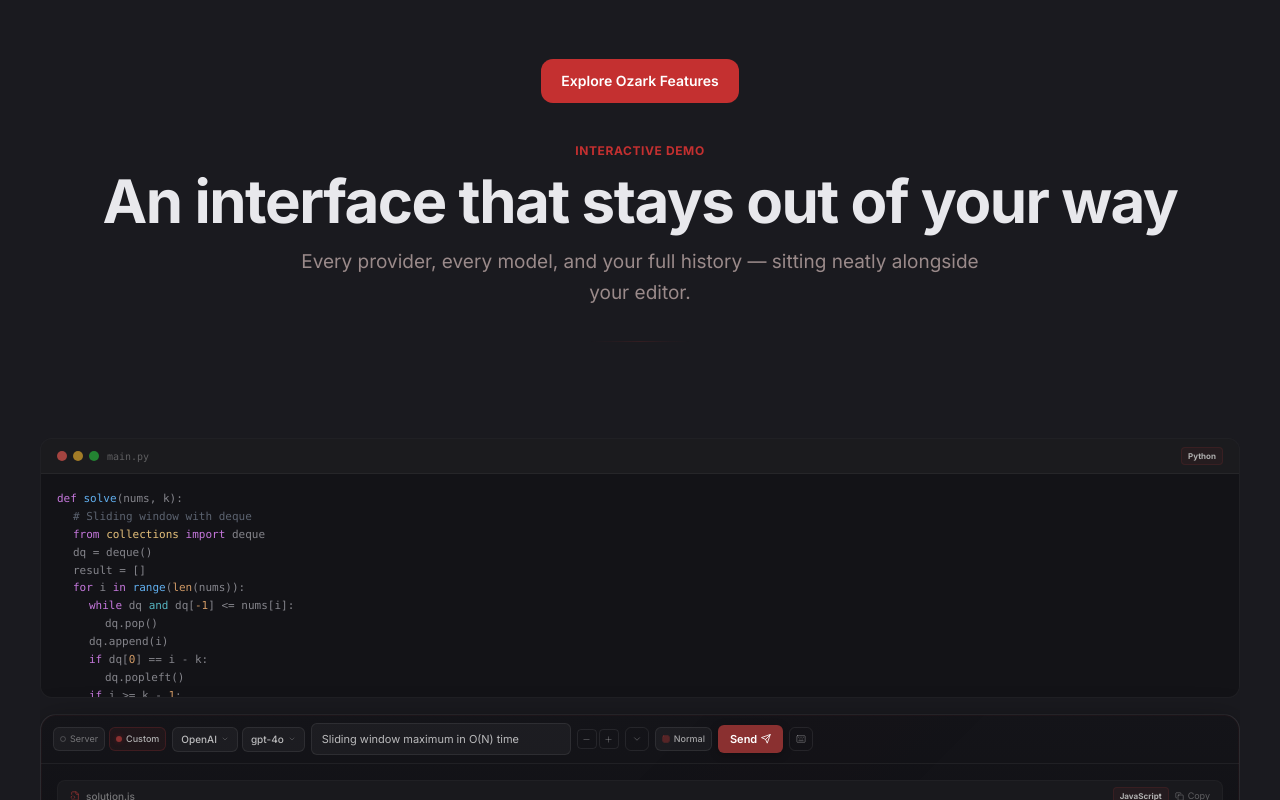
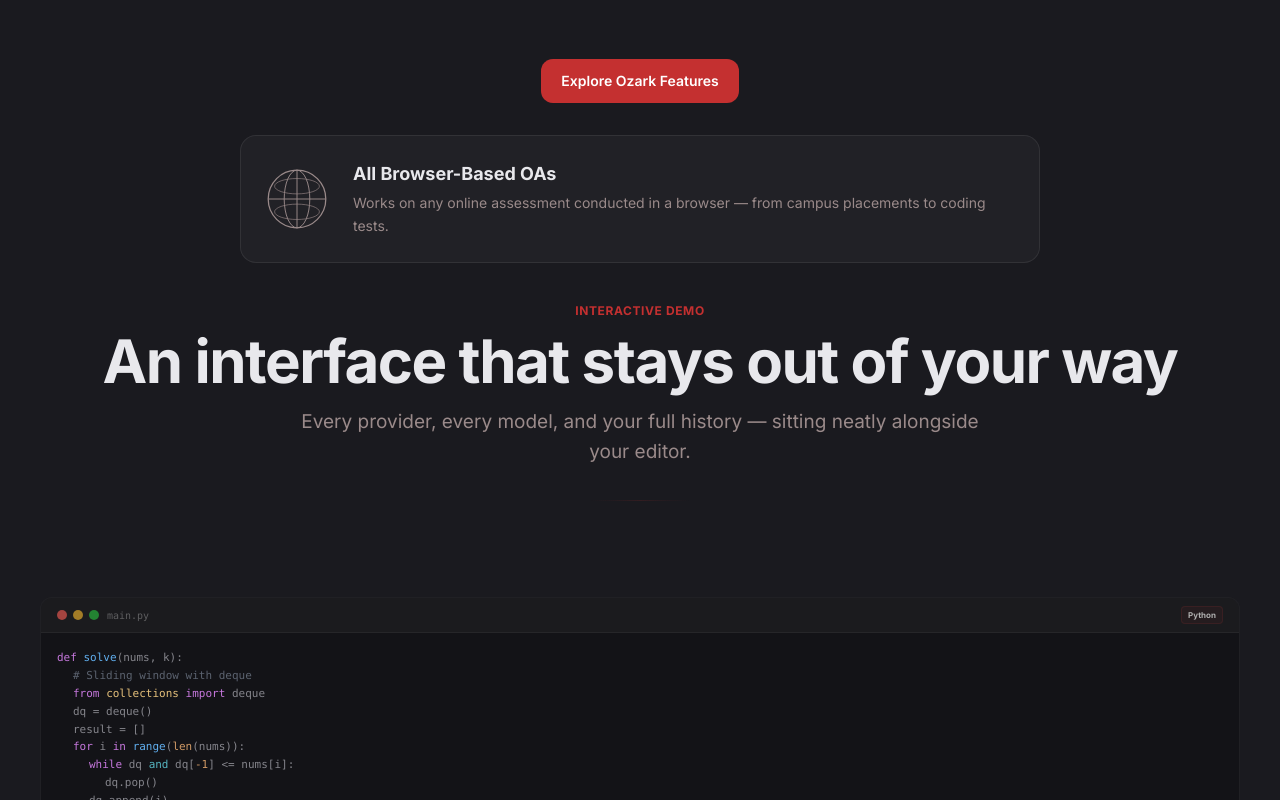
Before and after one commit to rishabhhgit/ozark-website, a React (Vite) app: page / in a window 1280 px wide. Shown: the part 1600-2400 px from the top of the page. Built offline with nearby package versions, Linux system fonts and the light colour scheme.

Commit message:
Move browser OA box to Ozark section under Explore button

```diff
--- a/src/components/OzarkBox.jsx
+++ b/src/components/OzarkBox.jsx
@@ -83,6 +83,14 @@
           Explore Ozark Features
         </a>
       </div>
+
+      <div className="mx-auto max-w-[800px] mt-8 rounded-2xl border border-white/[0.08] bg-white/[0.03] p-6 flex items-center gap-6">
+        <img src="/globe.svg" alt="All Browser OAs" className="h-16 w-auto object-contain shrink-0" />
+        <div>
+          <h3 className="text-lg font-bold text-ink mb-1">All Browser-Based OAs</h3>
+          <p className="text-[14px] text-sub leading-relaxed">Works on any online assessment conducted in a browser — from campus placements to coding tests.</p>
+        </div>
+      </div>
     </section>
   );
 }
--- a/src/components/ProductCard.jsx
+++ b/src/components/ProductCard.jsx
@@ -145,14 +145,6 @@
           <ProductCardItem key={product.id} product={product} index={idx} />
         ))}
       </div>
-
-      <div className="mx-auto max-w-[1200px] mt-8 rounded-2xl border border-white/[0.08] bg-white/[0.03] p-6 flex items-center gap-6">
-        <img src="/globe.svg" alt="All Browser OAs" className="h-16 w-auto object-contain shrink-0" />
-        <div>
-          <h3 className="text-lg font-bold text-ink mb-1">All Browser-Based OAs</h3>
-          <p className="text-[14px] text-sub leading-relaxed">Works on any online assessment conducted in a browser — from campus placements to coding tests.</p>
-        </div>
-      </div>
     </section>
   );
 }
```
